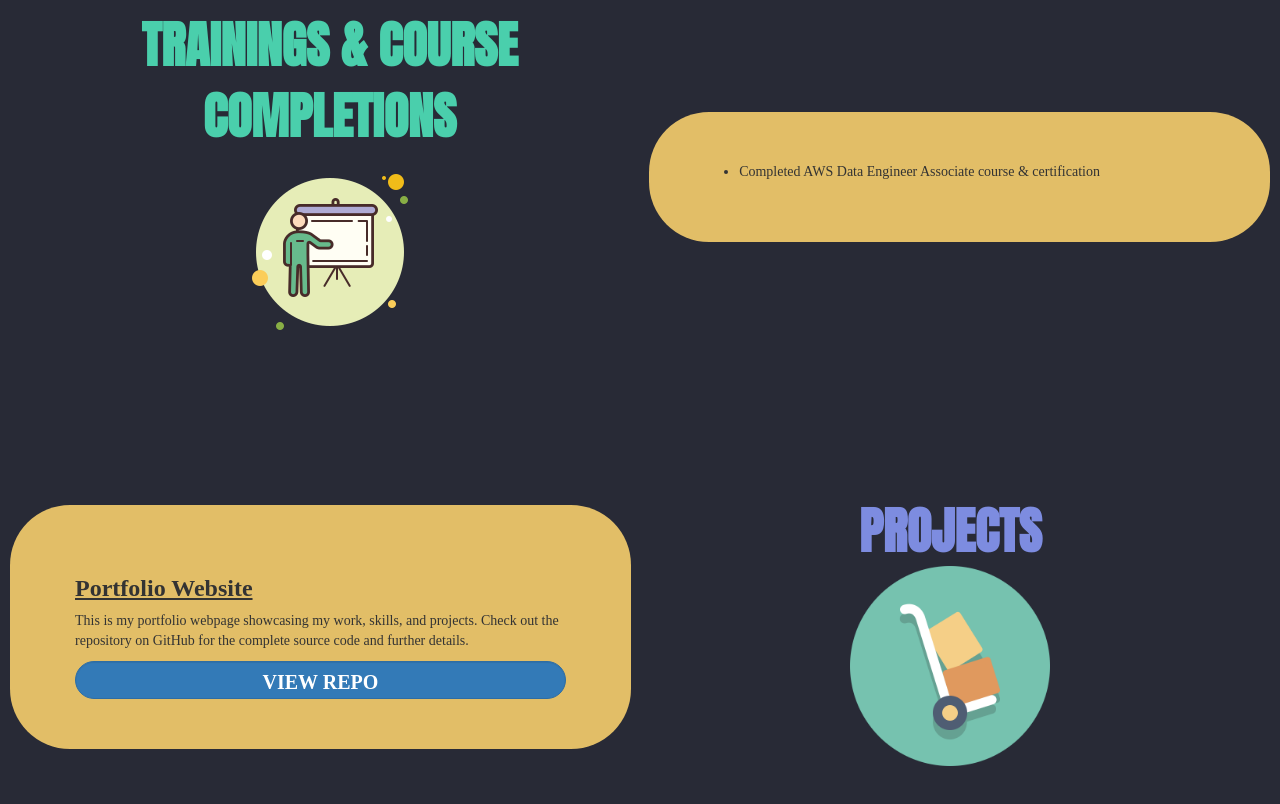
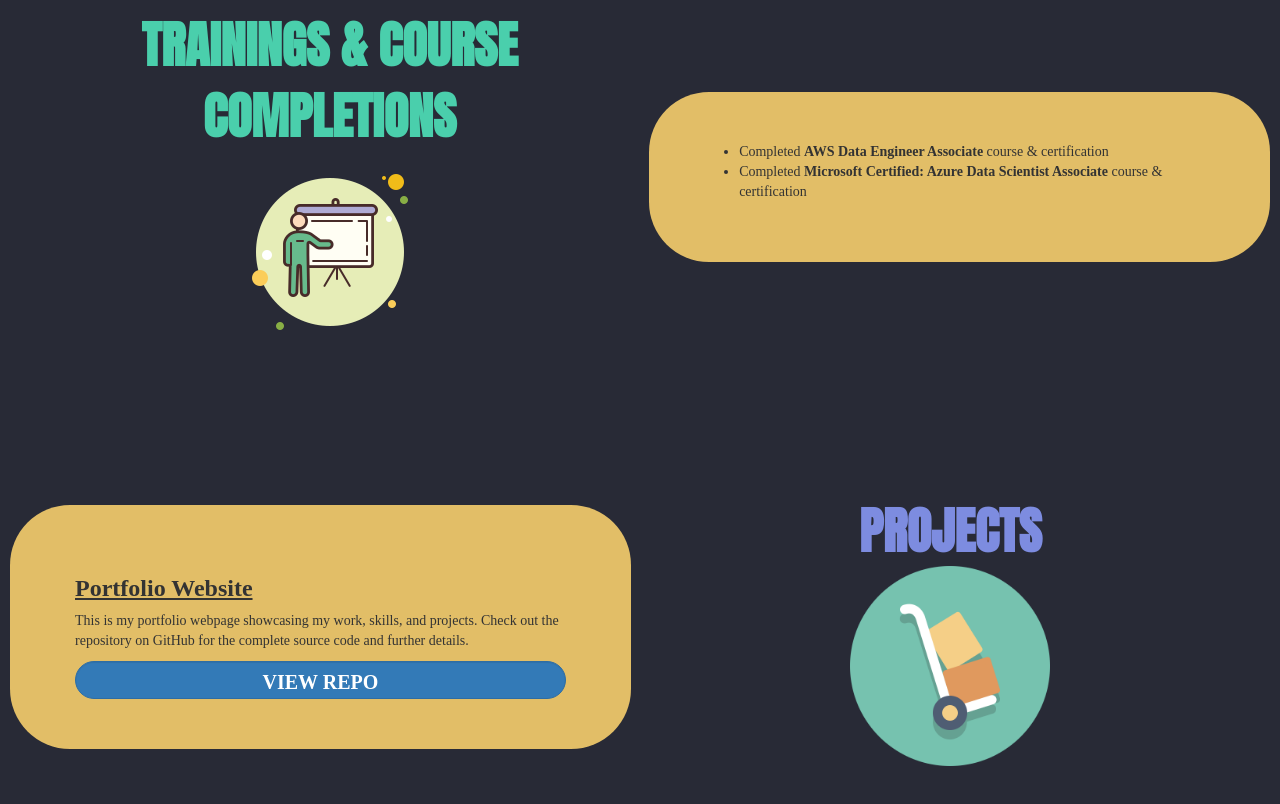
Before and after one commit to vikaspayala/VikasSpace, a plain HTML site: page index.html in a window 1280 px wide. Shown: the part 2457-3261 px from the top of the page. Drawn offline with nearby package versions, Linux system fonts and the light colour scheme; a web font is replaced by a local one.

Commit message:
Update index.html

```diff
--- a/index.html
+++ b/index.html
@@ -223,7 +223,8 @@
     <div class="scroll-element js-scroll slide-right">
       <div id="train" class="fauna-one-regular">
         <ul>
-          <li>Completed AWS Data Engineer Associate course & certification</li>
+          <li>Completed <b>AWS Data Engineer Associate</b> course & certification</li>
+          <li>Completed <b>Microsoft Certified: Azure Data Scientist Associate</b> course & certification</li>
         </ul>
         <!-- <p>PARTICIPATED IN 2 DAYS ANGULAR JS WORKSHOP BY THUB</p> -->
       </div>
```
